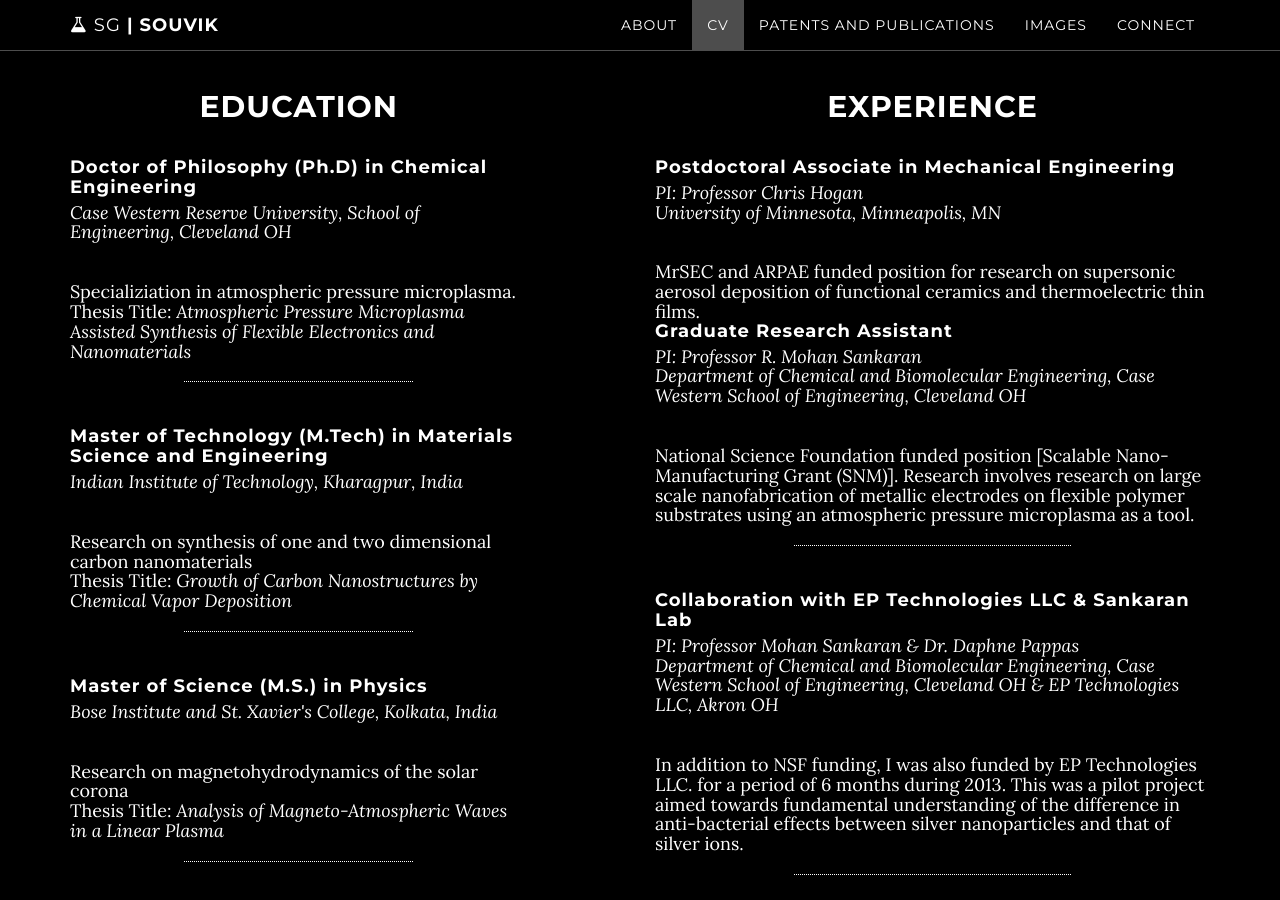
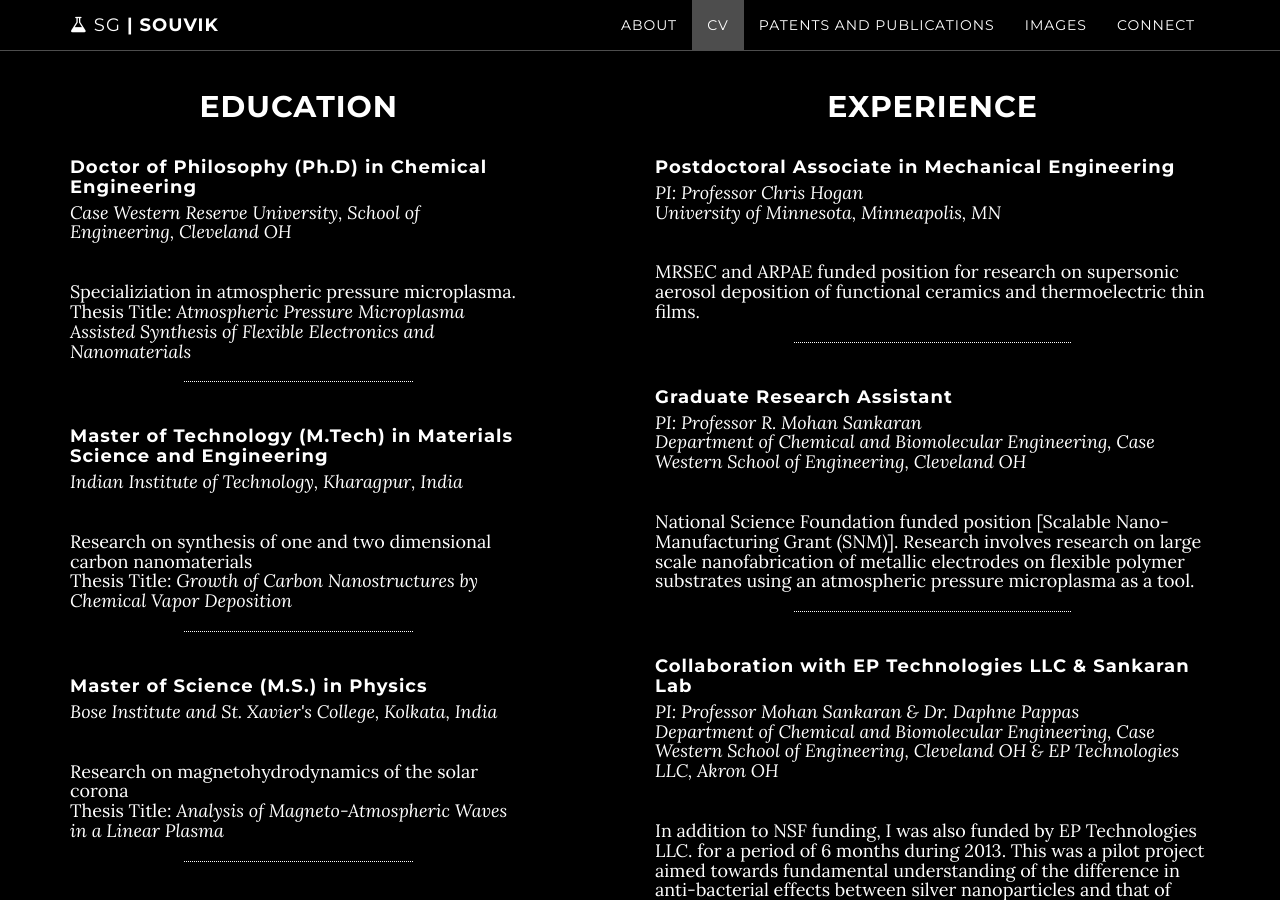
Before and after one commit to SouvikSG/souviksg.github.io, a Jekyll site: the page built from index.html, in a window 1280 px wide and 900 px high, scrolled down 2027 px. Built offline with Jekyll 4.4.1, drawn with Linux system fonts in a browser that asks for light colours.

Commit message:
Update cv.html

```diff
--- a/_includes/cv.html
+++ b/_includes/cv.html
@@ -49,8 +49,9 @@
       <p><i>PI: Professor Chris Hogan</i></p>
 <p><i>University of Minnesota, Minneapolis, MN</i></p>
 <br></br>
-<p>MrSEC and ARPAE funded position for research on supersonic aerosol deposition of functional ceramics and thermoelectric thin films.</p>
+<p>MRSEC and ARPAE funded position for research on supersonic aerosol deposition of functional ceramics and thermoelectric thin films.</p>
 
+<hr></hr>
 
 <h4>Graduate Research Assistant</h4>
 <p><i>PI: Professor R. Mohan Sankaran</i></p>
```
